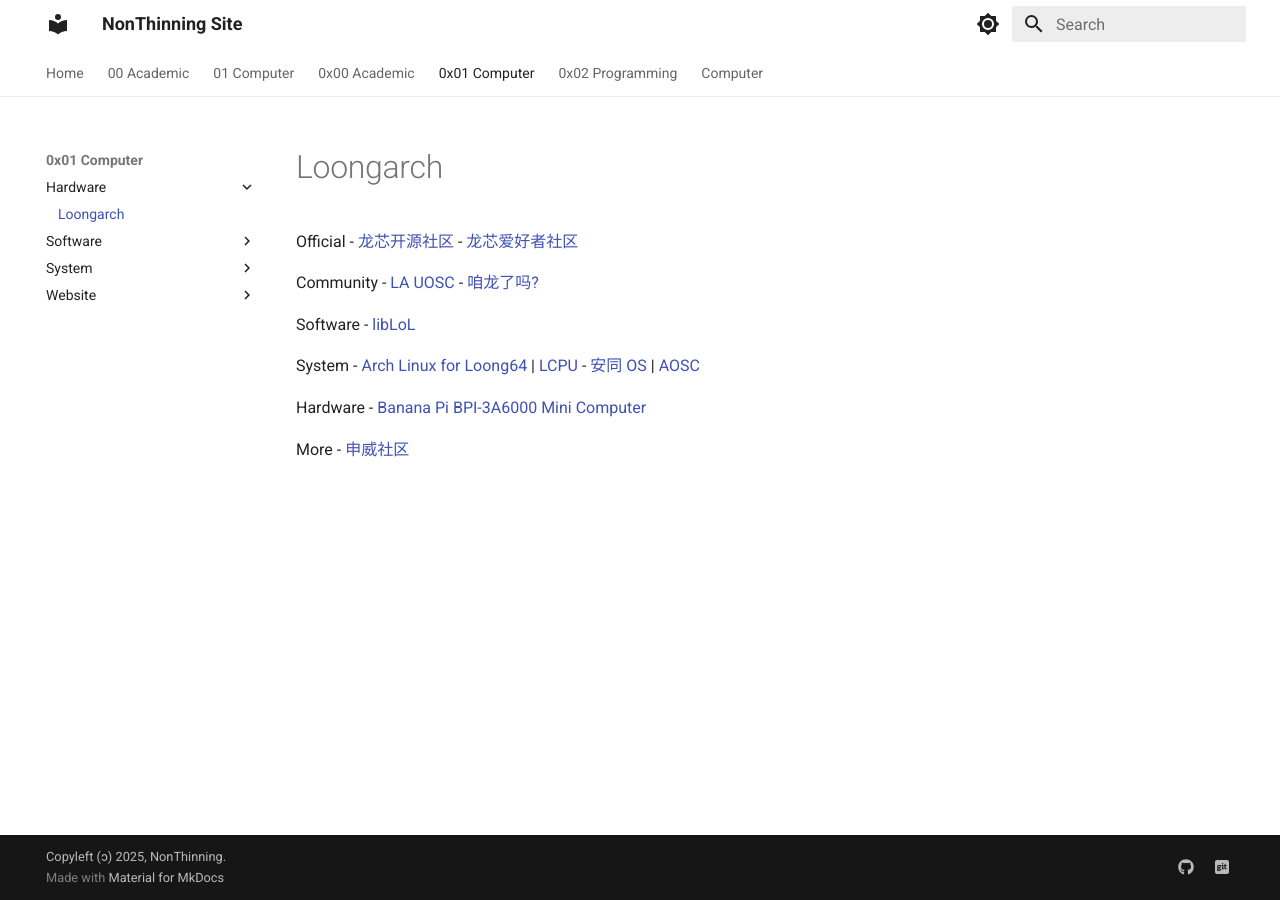
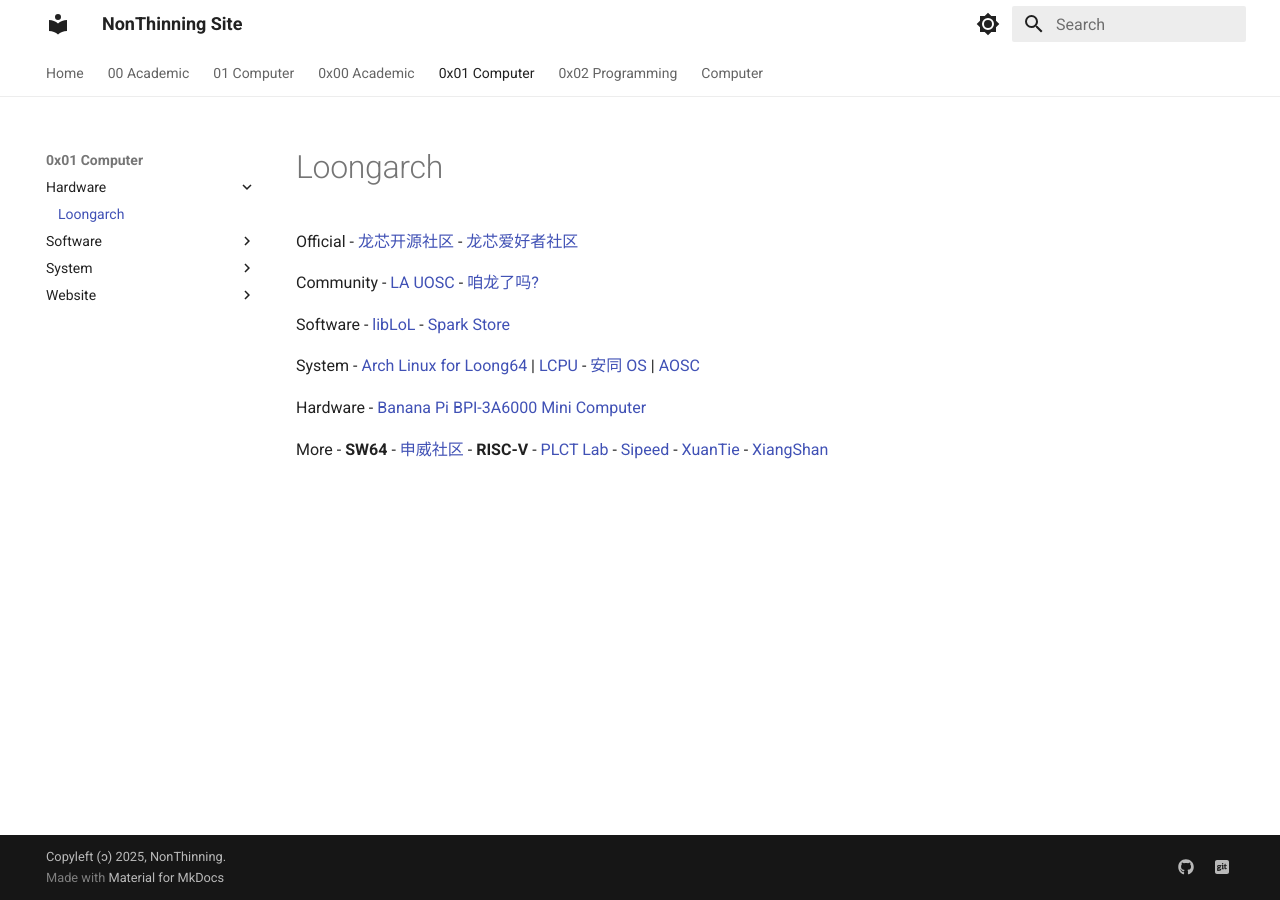
Before and after one commit to NonThinning/NonThinning.github.io, an MkDocs documentation site: the page built from docs/0x01-Computer/Hardware/Loongarch.md, in a window 1280 px wide. Built offline with MkDocs 1.6.1 and Material for MkDocs 9.7.7, drawn with Linux system fonts in a browser that asks for light colours.

Commit message:
docs update

```diff
--- a/docs/0x01-Computer/Hardware/Loongarch.md
+++ b/docs/0x01-Computer/Hardware/Loongarch.md
@@ -9,6 +9,7 @@
 
 Software
 - [libLoL](https://aosc.io/liblol)
+- [Spark Store](https://www.spark-app.store/)
 
 System
 - [Arch Linux for Loong64](https://loongarchlinux.lcpu.dev/) | [LCPU](https://lcpu.dev/)
@@ -18,4 +19,10 @@
 - [Banana Pi BPI-3A6000 Mini Computer](https://docs.banana-pi.org/en/BPI-3A6000/BananaPi_BPI-3A6000)
 
 More
+- **SW64**
 - [申威社区](https://developer.wxiat.com/)
+- **RISC-V**
+- [PLCT Lab](https://plctlab.org/zh/)
+- [Sipeed](https://wiki.sipeed.com/)
+- [XuanTie](https://www.xrvm.cn/)
+- [XiangShan](https://docs.xiangshan.cc/zh-cn/latest/)
```
